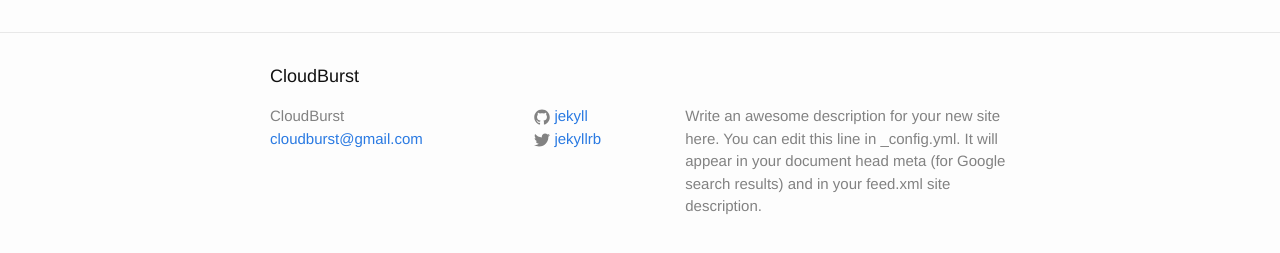
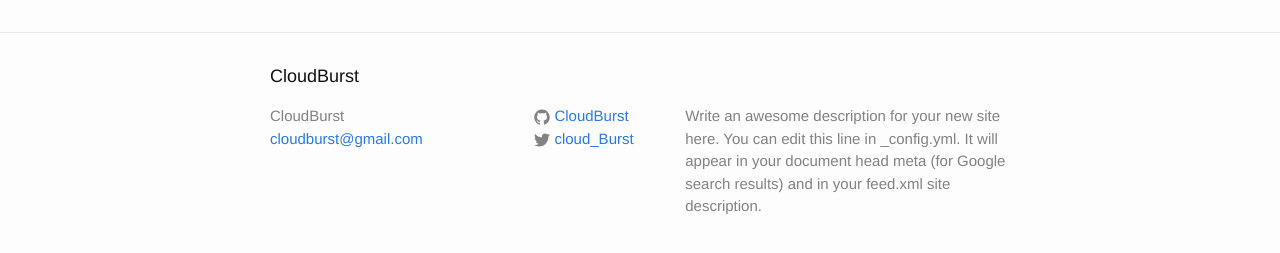
Before and after one commit to Gayathri-A-R/Gayathri-A-R.github.io, a Jekyll site: the page built from index.html, in a window 1280 px wide. Shown: the part 264-517 px from the top of the page. Built offline with Jekyll 4.4.1, drawn with Linux system fonts in a browser that asks for light colours.

Commit message:
Update _config.yml

```diff
--- a/_config.yml
+++ b/_config.yml
@@ -14,8 +14,8 @@ description: > # this means to ignore newlines until "baseurl:"
   Google search results) and in your feed.xml site description.
 baseurl: "" # the subpath of your site, e.g. /blog
 url: "http://yourdomain.com" # the base hostname & protocol for your site
-twitter_username: jekyllrb
-github_username:  jekyll
+twitter_username: cloud_Burst
+github_username:  CloudBurst
 
 # Build settings
 markdown: kramdown
```
